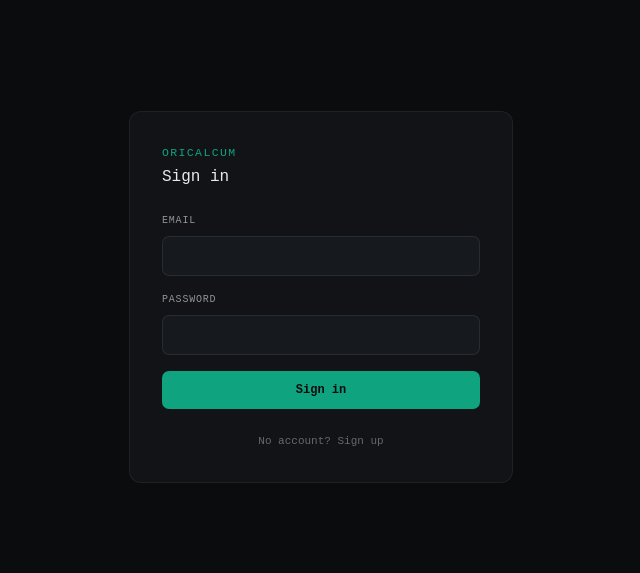
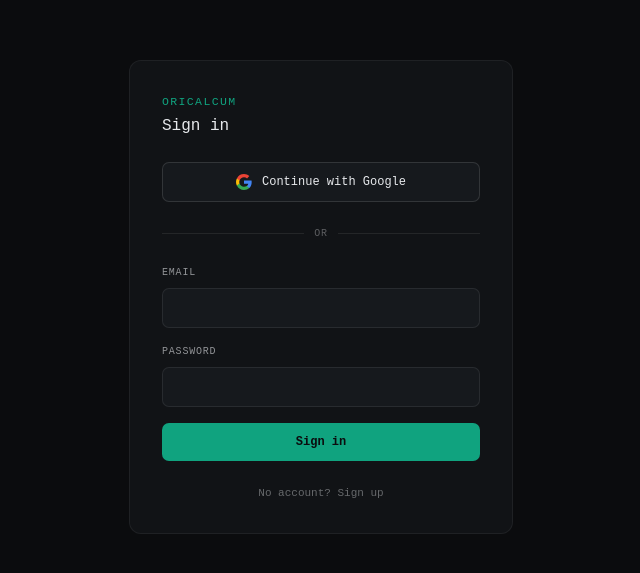
Before and after one commit to AlexGaledo/oricalcum, a Next.js app: page /login in a window 1280 px wide. Shown: the part 103-676 px from the top of the page, without its empty margins (319-959 px from the left). Built offline with nearby package versions, Linux system fonts and the light colour scheme; no server answers.

Commit message:
feat: implement Google OAuth sign-in and enhance error handling in login flow

```diff
--- /dev/null
+++ b/src/app/auth/callback/page.tsx
@@ -0,0 +1,57 @@
+"use client";
+
+import { useEffect } from "react";
+import { useRouter } from "next/navigation";
+import { supabase } from "@/lib/supabase";
+
+/**
+ * OAuth return target. The supabase-js client (detectSessionInUrl) parses the
+ * session out of the URL on load; we wait for it, then route to the dashboard.
+ * Errors (cancelled consent, provider failure) come back as ?error= and bounce
+ * to /login with a message.
+ */
+export default function AuthCallbackPage() {
+  const router = useRouter();
+
+  useEffect(() => {
+    const params = new URLSearchParams(window.location.search);
+    const err = params.get("error_description") ?? params.get("error");
+    if (err) {
+      router.replace(`/login?error=${encodeURIComponent(err)}`);
+      return;
+    }
+
+    let done = false;
+    const finish = () => {
+      if (done) return;
+      done = true;
+      router.replace("/dashboard");
+    };
+
+    // Session may already be parsed, or arrive via the auth event.
+    supabase.auth.getSession().then(({ data: { session } }) => {
+      if (session) finish();
+    });
+    const { data: { subscription } } = supabase.auth.onAuthStateChange((_e, session) => {
+      if (session) finish();
+    });
+
+    // Safety net: if no session resolves, return to login rather than hang.
+    const timeout = setTimeout(() => {
+      if (!done) router.replace("/login?error=Sign-in%20did%20not%20complete");
+    }, 8000);
+
+    return () => {
+      subscription.unsubscribe();
+      clearTimeout(timeout);
+    };
+  }, [router]);
+
+  return (
+    <div className="loading-screen">
+      <div className="loading-screen-inner">
+        <div className="loading-screen-spinner" />
+      </div>
+    </div>
+  );
+}
--- a/src/app/login/page.tsx
+++ b/src/app/login/page.tsx
@@ -1,6 +1,6 @@
 "use client";
 
-import { useState } from "react";
+import { useEffect, useState } from "react";
 import { useRouter } from "next/navigation";
 import { supabase } from "@/lib/supabase";
 
@@ -13,7 +13,31 @@ export default function LoginPage() {
   const [password, setPassword] = useState("");
   const [error, setError] = useState<string | null>(null);
   const [loading, setLoading] = useState(false);
+  const [googleLoading, setGoogleLoading] = useState(false);
   const [successMsg, setSuccessMsg] = useState<string | null>(null);
+
+  // Surface an error bounced back from the OAuth callback (?error=…).
+  useEffect(() => {
+    const params = new URLSearchParams(window.location.search);
+    const err = params.get("error_description") ?? params.get("error");
+    if (err) setError(decodeURIComponent(err));
+  }, []);
+
+  async function handleGoogle() {
+    setError(null);
+    setGoogleLoading(true);
+    try {
+      const { error } = await supabase.auth.signInWithOAuth({
+        provider: "google",
+        options: { redirectTo: `${window.location.origin}/auth/callback` },
+      });
+      if (error) throw error;
+      // On success the browser is redirected to Google — this page unmounts.
+    } catch (err: unknown) {
+      setError(err instanceof Error ? err.message : "Google sign-in failed");
+      setGoogleLoading(false);
+    }
+  }
 
   async function handleSubmit(e: React.FormEvent) {
     e.preventDefault();
@@ -70,6 +94,44 @@ export default function LoginPage() {
           >
             {mode === "signin" ? "Sign in" : "Create account"}
           </h1>
+        </div>
+
+        <button
+          type="button"
+          onClick={handleGoogle}
+          disabled={googleLoading || loading}
+          style={{
+            display: "flex",
+            alignItems: "center",
+            justifyContent: "center",
+            gap: "10px",
+            background: "#16191d",
+            border: "1px solid rgba(255,255,255,0.12)",
+            borderRadius: "7px",
+            padding: "10px",
+            fontFamily: "var(--font-jetbrains-mono, monospace)",
+            fontSize: "12px",
+            color: "#e7e9ec",
+            cursor: googleLoading ? "not-allowed" : "pointer",
+            opacity: googleLoading ? 0.6 : 1,
+            transition: "border-color 120ms ease",
+          }}
+          onMouseEnter={(e) => { e.currentTarget.style.borderColor = "rgba(255,255,255,0.28)"; }}
+          onMouseLeave={(e) => { e.currentTarget.style.borderColor = "rgba(255,255,255,0.12)"; }}
+        >
+          <svg width="16" height="16" viewBox="0 0 18 18" aria-hidden>
+            <path fill="#4285F4" d="M17.64 9.2c0-.64-.06-1.25-.16-1.84H9v3.48h4.84a4.14 4.14 0 0 1-1.8 2.72v2.26h2.92c1.7-1.57 2.68-3.88 2.68-6.62z" />
+            <path fill="#34A853" d="M9 18c2.43 0 4.47-.8 5.96-2.18l-2.92-2.26c-.8.54-1.84.86-3.04.86-2.34 0-4.32-1.58-5.03-3.7H.96v2.33A9 9 0 0 0 9 18z" />
+            <path fill="#FBBC05" d="M3.97 10.72A5.4 5.4 0 0 1 3.69 9c0-.6.1-1.18.28-1.72V4.95H.96A9 9 0 0 0 0 9c0 1.45.35 2.82.96 4.05l3.01-2.33z" />
+            <path fill="#EA4335" d="M9 3.58c1.32 0 2.5.45 3.44 1.35l2.58-2.58C13.46.89 11.43 0 9 0A9 9 0 0 0 .96 4.95l3.01 2.33C4.68 5.16 6.66 3.58 9 3.58z" />
+          </svg>
+          {googleLoading ? "Redirecting…" : "Continue with Google"}
+        </button>
+
+        <div style={{ display: "flex", alignItems: "center", gap: "10px" }}>
+          <span style={{ flex: 1, height: 1, background: "rgba(255,255,255,0.08)" }} />
+          <span style={{ fontFamily: "var(--font-jetbrains-mono, monospace)", fontSize: "10px", letterSpacing: "0.08em", color: "rgba(231,233,236,0.35)", textTransform: "uppercase" }}>or</span>
+          <span style={{ flex: 1, height: 1, background: "rgba(255,255,255,0.08)" }} />
         </div>
 
         <form onSubmit={handleSubmit} className="flex flex-col gap-4">
--- a/src/data/api/api-client.ts
+++ b/src/data/api/api-client.ts
@@ -77,6 +77,8 @@ export class ApiClient {
     const headers: Record<string, string> = {
       "Content-Type": "application/json",
       Accept: "text/event-stream",
+      // Skip ngrok-free's HTML interstitial (it strips CORS headers); no-op elsewhere.
+      "ngrok-skip-browser-warning": "true",
     };
     if (this.config.authToken) {
       headers["Authorization"] = `Bearer ${this.config.authToken}`;
@@ -112,6 +114,8 @@ export class ApiClient {
     try {
       const headers: Record<string, string> = {
         "Content-Type": "application/json",
+        // Skip ngrok-free's HTML interstitial (it strips CORS headers); no-op elsewhere.
+        "ngrok-skip-browser-warning": "true",
       };
       if (this.config.authToken) {
         headers["Authorization"] = `Bearer ${this.config.authToken}`;
--- a/src/lib/supabase.ts
+++ b/src/lib/supabase.ts
@@ -37,6 +37,10 @@ function createDemoClient(): SupabaseClient {
       data: { user: DEMO_SESSION.user, session: DEMO_SESSION },
       error: null,
     }),
+    signInWithOAuth: async () => ({
+      data: { provider: "google", url: "" },
+      error: null,
+    }),
     signUp: async () => ({
       data: { user: DEMO_SESSION.user, session: DEMO_SESSION },
       error: null,
--- a/src/providers/auth-provider.tsx
+++ b/src/providers/auth-provider.tsx
@@ -14,7 +14,7 @@ function clearUserCaches() {
 }
 
 const isPublicRoute = (path: string) =>
-  path === "/login" || path.startsWith("/share/");
+  path === "/login" || path === "/auth/callback" || path.startsWith("/share/");
 
 export function AuthProvider({ children }: { children: ReactNode }) {
   const router = useRouter();
```
Also changed, not shown: 1 other file (tests, documents, lock files or other folders).
